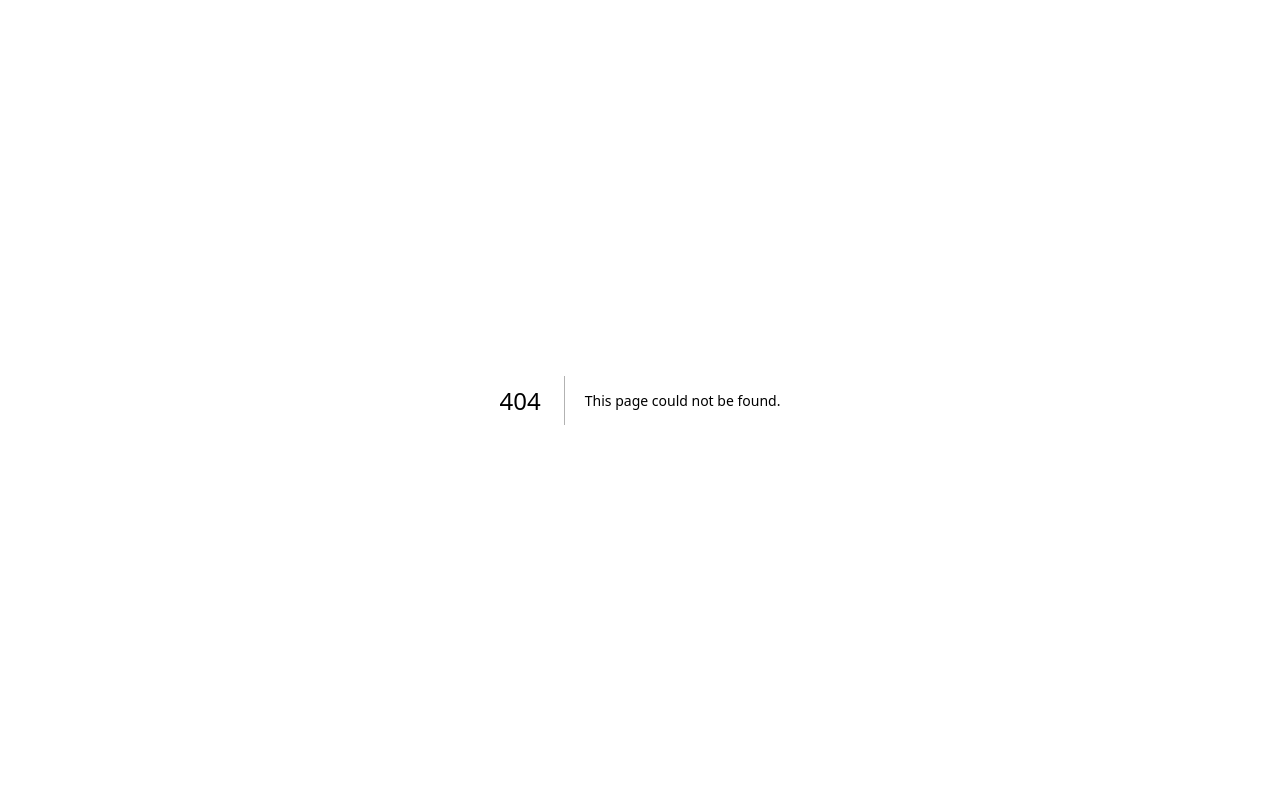
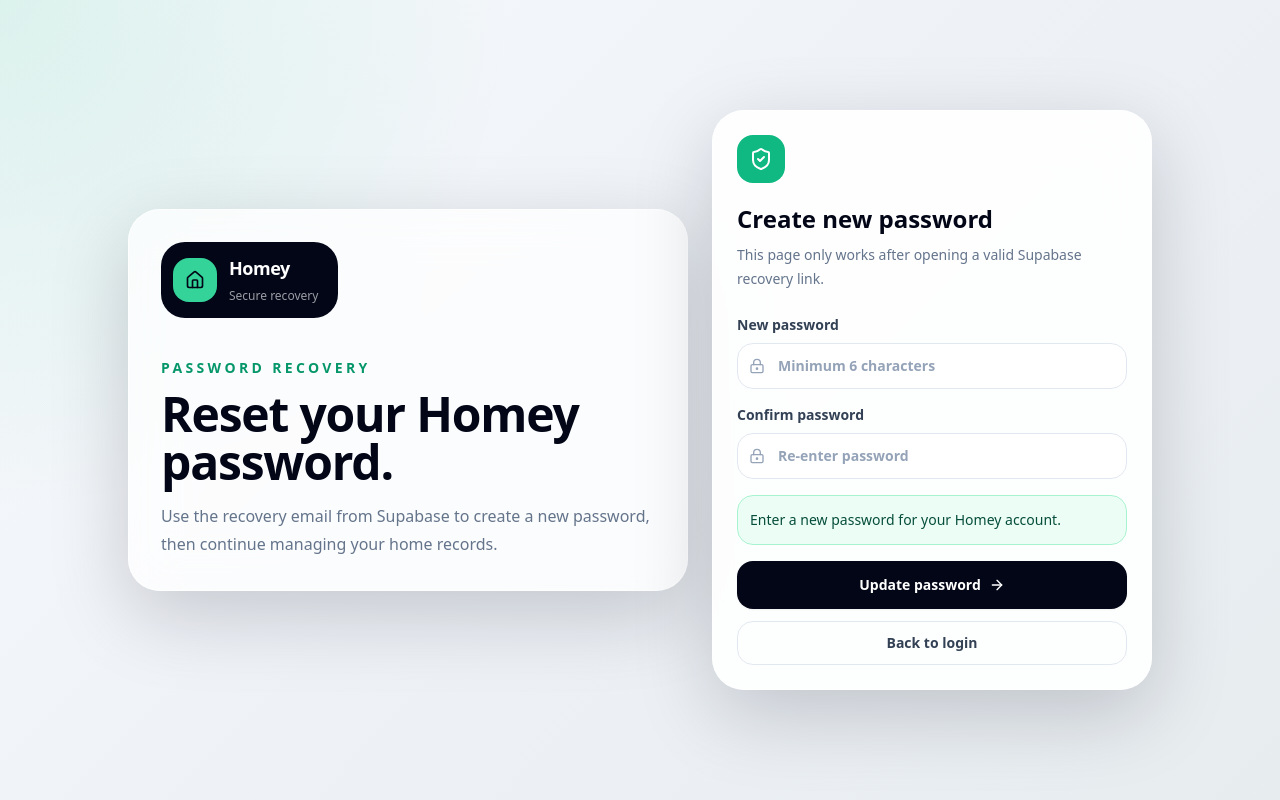
Before and after one commit to lvcg/connectionadvisor, a Next.js app: page /auth/update-password in a window 1280 px wide. Before the commit this address had no page. Built offline with nearby package versions, Linux system fonts and the light colour scheme; no server answers.

Commit message:
Fix Homey password recovery flow

```diff
--- /dev/null
+++ b/app/auth/update-password/page.tsx
@@ -0,0 +1,5 @@
+import { UpdatePasswordPanel } from "@/components/auth/update-password-panel";
+
+export default function UpdatePasswordPage() {
+  return <UpdatePasswordPanel />;
+}
--- a/components/auth/login-panel.tsx
+++ b/components/auth/login-panel.tsx
@@ -19,6 +19,11 @@
   const getRedirectUrl = () => {
     if (typeof window === "undefined") return undefined;
     return `${window.location.origin}/auth/callback?next=/dashboard`;
+  };
+
+  const getPasswordRecoveryUrl = () => {
+    if (typeof window === "undefined") return undefined;
+    return `${window.location.origin}/auth/callback?next=/auth/update-password`;
   };
 
   const submitAuth = async (event: React.FormEvent<HTMLFormElement>) => {
@@ -89,6 +94,25 @@
     if (error) {
       setMessage(error.message);
     }
+  };
+
+  const sendPasswordRecovery = async () => {
+    if (!email.trim()) {
+      setMessage("Enter your email first, then request a password reset.");
+      return;
+    }
+
+    if (!supabase) {
+      setMessage("Add Supabase env keys to .env.local to enable password recovery.");
+      return;
+    }
+
+    setIsSubmitting(true);
+    const { error } = await supabase.auth.resetPasswordForEmail(email, {
+      redirectTo: getPasswordRecoveryUrl(),
+    });
+    setIsSubmitting(false);
+    setMessage(error ? error.message : "Password reset email sent. Use the Homey reset link in your inbox.");
   };
 
   return (
@@ -170,6 +194,17 @@
             </button>
           </form>
 
+          {mode === "login" && (
+            <button
+              onClick={sendPasswordRecovery}
+              disabled={isSubmitting}
+              className="mt-3 w-full rounded-2xl px-4 py-2 text-sm font-semibold text-emerald-700 transition-all duration-200 hover:bg-emerald-50 disabled:cursor-not-allowed disabled:opacity-60 dark:text-emerald-300 dark:hover:bg-emerald-400/10"
+              type="button"
+            >
+              Forgot password?
+            </button>
+          )}
+
           <div className="my-5 flex items-center gap-3 text-xs font-semibold uppercase tracking-[0.18em] text-slate-400">
             <span className="h-px flex-1 bg-slate-200 dark:bg-white/10" />
             Easier sign in
--- /dev/null
+++ b/components/auth/update-password-panel.tsx
@@ -0,0 +1,111 @@
+"use client";
+
+import { useMemo, useState } from "react";
+import Link from "next/link";
+import { ArrowRight, Home, LockKeyhole, ShieldCheck } from "lucide-react";
+import { createClient } from "@/lib/supabase/client";
+
+export function UpdatePasswordPanel() {
+  const supabase = useMemo(() => createClient(), []);
+  const [password, setPassword] = useState("");
+  const [confirmPassword, setConfirmPassword] = useState("");
+  const [message, setMessage] = useState("Enter a new password for your Homey account.");
+  const [isSubmitting, setIsSubmitting] = useState(false);
+
+  const updatePassword = async (event: React.FormEvent<HTMLFormElement>) => {
+    event.preventDefault();
+
+    if (!supabase) {
+      setMessage("Add Supabase env keys to .env.local to update your password.");
+      return;
+    }
+
+    if (password.length < 6) {
+      setMessage("Password must be at least 6 characters.");
+      return;
+    }
+
+    if (password !== confirmPassword) {
+      setMessage("Passwords do not match.");
+      return;
+    }
+
+    setIsSubmitting(true);
+    const { error } = await supabase.auth.updateUser({ password });
+    setIsSubmitting(false);
+    setMessage(error ? error.message : "Password updated. You can continue to your Homey dashboard.");
+  };
+
+  return (
+    <main className="min-h-screen px-4 py-6 sm:px-6 lg:px-8">
+      <div className="mx-auto grid min-h-[calc(100vh-3rem)] max-w-5xl items-center gap-6 lg:grid-cols-[1fr_440px]">
+        <section className="rounded-[2rem] border border-white/70 bg-white/75 p-6 shadow-glass backdrop-blur-xl dark:border-white/10 dark:bg-white/[0.05] sm:p-8">
+          <Link href="/dashboard" className="inline-flex items-center gap-3 rounded-3xl bg-slate-950 p-3 pr-5 text-white dark:bg-white dark:text-slate-950">
+            <span className="grid h-11 w-11 place-items-center rounded-2xl bg-emerald-400 text-slate-950">
+              <Home className="h-5 w-5" />
+            </span>
+            <span>
+              <span className="block text-lg font-semibold tracking-tight">Homey</span>
+              <span className="text-xs opacity-60">Secure recovery</span>
+            </span>
+          </Link>
+
+          <p className="mt-10 text-sm font-semibold uppercase tracking-[0.24em] text-emerald-600 dark:text-emerald-300">Password recovery</p>
+          <h1 className="mt-3 max-w-2xl text-4xl font-semibold tracking-tight text-slate-950 dark:text-white sm:text-5xl">
+            Reset your Homey password.
+          </h1>
+          <p className="mt-4 max-w-xl text-base leading-7 text-slate-500 dark:text-slate-400">
+            Use the recovery email from Supabase to create a new password, then continue managing your home records.
+          </p>
+        </section>
+
+        <section className="rounded-[2rem] border border-white/70 bg-white/90 p-6 shadow-glass backdrop-blur-xl dark:border-white/10 dark:bg-slate-950/85">
+          <div className="mb-5 flex h-12 w-12 items-center justify-center rounded-2xl bg-emerald-500 text-white">
+            <ShieldCheck className="h-6 w-6" />
+          </div>
+          <h2 className="text-2xl font-semibold text-slate-950 dark:text-white">Create new password</h2>
+          <p className="mt-2 text-sm leading-6 text-slate-500 dark:text-slate-400">
+            This page only works after opening a valid Supabase recovery link.
+          </p>
+
+          <form onSubmit={updatePassword} className="mt-6 space-y-4">
+            <Field label="New password">
+              <div className="relative">
+                <LockKeyhole className="pointer-events-none absolute left-3 top-1/2 h-4 w-4 -translate-y-1/2 text-slate-400" />
+                <input value={password} onChange={(event) => setPassword(event.target.value)} className="input pl-10" placeholder="Minimum 6 characters" type="password" required />
+              </div>
+            </Field>
+            <Field label="Confirm password">
+              <div className="relative">
+                <LockKeyhole className="pointer-events-none absolute left-3 top-1/2 h-4 w-4 -translate-y-1/2 text-slate-400" />
+                <input value={confirmPassword} onChange={(event) => setConfirmPassword(event.target.value)} className="input pl-10" placeholder="Re-enter password" type="password" required />
+              </div>
+            </Field>
+
+            <p className="rounded-2xl border border-emerald-200 bg-emerald-50 p-3 text-sm leading-6 text-emerald-900 dark:border-emerald-400/20 dark:bg-emerald-400/10 dark:text-emerald-100">
+              {message}
+            </p>
+
+            <button disabled={isSubmitting} className="inline-flex h-12 w-full items-center justify-center gap-2 rounded-2xl bg-slate-950 px-5 text-sm font-semibold text-white shadow-sm transition-all duration-200 hover:-translate-y-0.5 hover:shadow-md disabled:cursor-not-allowed disabled:opacity-60 dark:bg-white dark:text-slate-950" type="submit">
+              {isSubmitting ? "Updating..." : "Update password"}
+              <ArrowRight className="h-4 w-4" />
+            </button>
+          </form>
+
+          <Link href="/login" className="mt-3 inline-flex h-11 w-full items-center justify-center rounded-2xl border border-slate-200 px-5 text-sm font-semibold text-slate-700 transition-all duration-200 hover:bg-slate-100 dark:border-white/10 dark:text-slate-200 dark:hover:bg-white/10">
+            Back to login
+          </Link>
+        </section>
+      </div>
+    </main>
+  );
+}
+
+function Field({ label, children }: { label: string; children: React.ReactNode }) {
+  return (
+    <label className="grid gap-2 text-sm font-semibold text-slate-700 dark:text-slate-200">
+      {label}
+      {children}
+    </label>
+  );
+}
```
Also changed, not shown: 1 other file (tests, documents, lock files or other folders).
